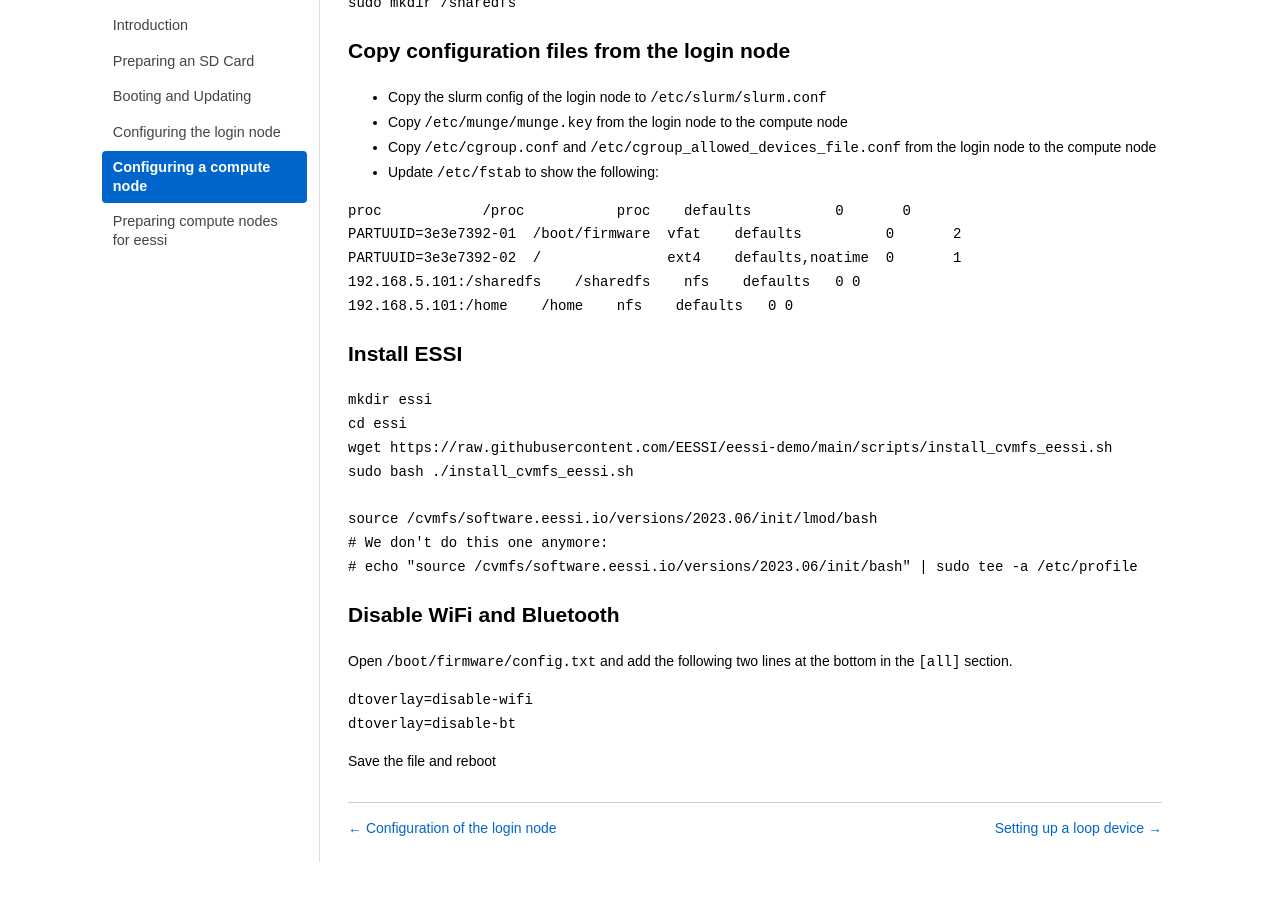
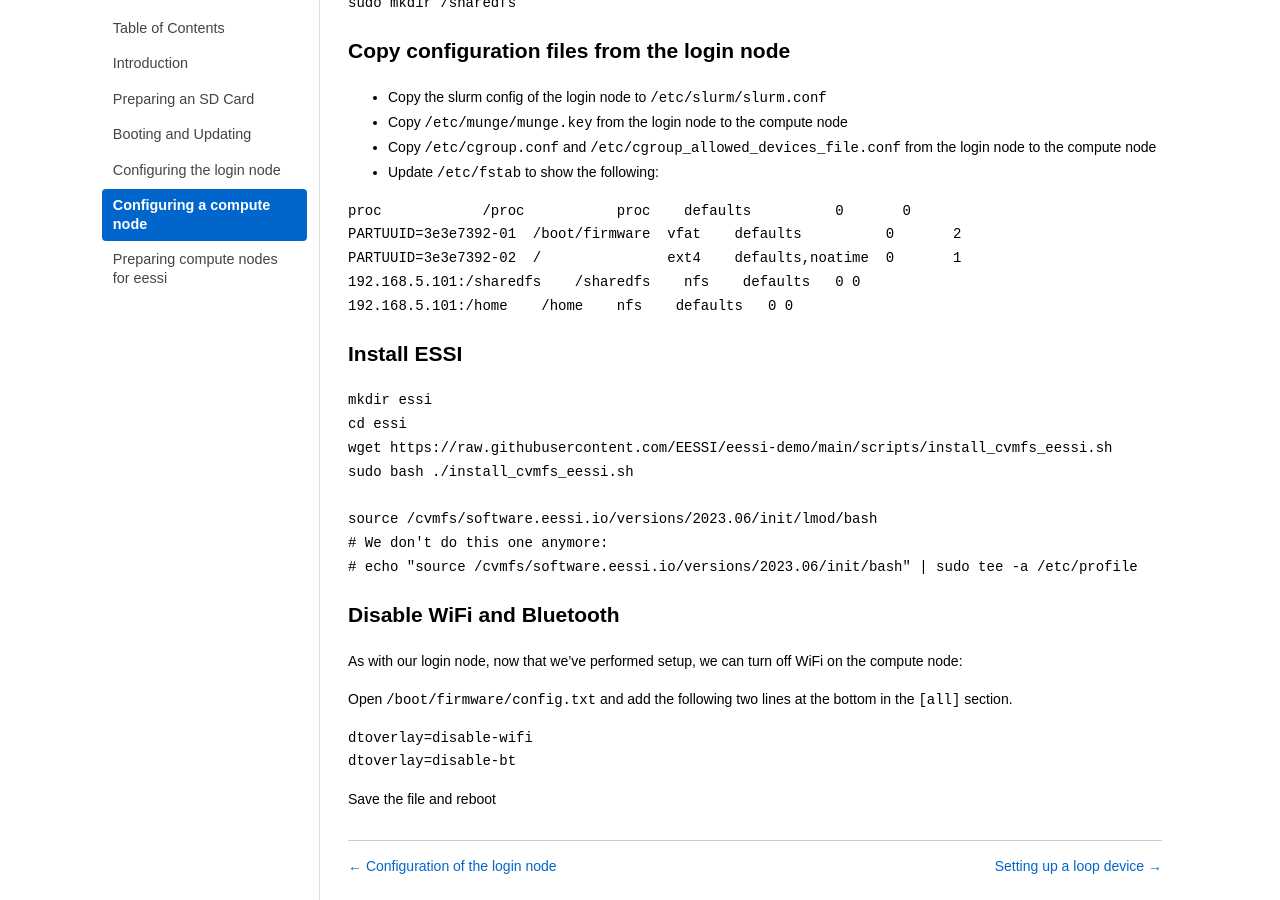
Before and after one commit to carpentriesoffline/Building_a_miniHPC_for_Training, a Jekyll site: the page built from 05-configurationCompute.md, in a window 1280 px wide and 900 px high, scrolled down 1250 px. Built offline with Jekyll 4.4.1, drawn with Linux system fonts in a browser that asks for light colours; before the commit the page ends 2112 px from its top, so only the background shows below that.

Commit message:
Note why we're disabling WiFi & BT (towards #11)

````diff
--- a/05-configurationCompute.md
+++ b/05-configurationCompute.md
@@ -93,6 +93,8 @@
 
 ## Disable WiFi and Bluetooth
 
+As with our login node, now that we've performed setup, we can turn off WiFi on the compute node:
+
 Open `/boot/firmware/config.txt` and add the following two lines at the bottom in the `[all]` section.
 
 ```ini
````
